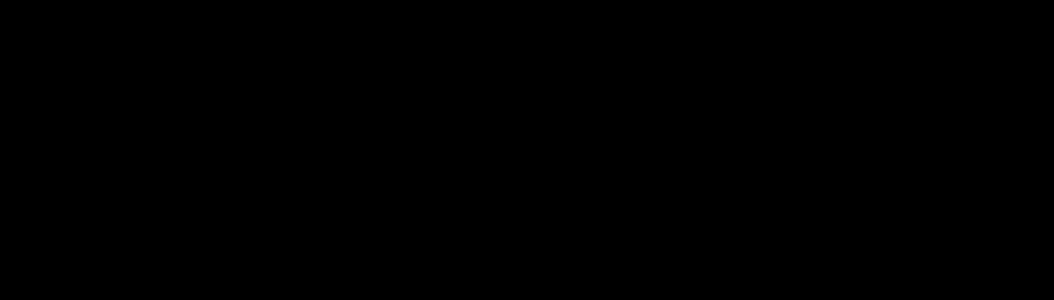
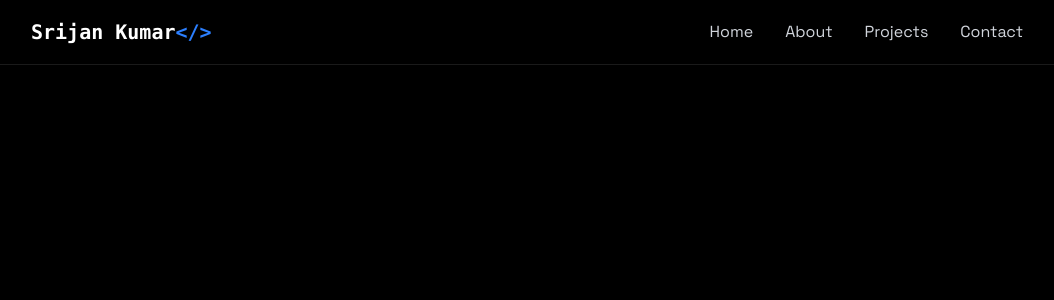
Before and after one commit to SRIJAN-KUMAR7/srijan-portfolio, a React (Vite) app: page / in a window 1280 px wide. Shown: the top 300 px of the page, without its empty margins (113-1167 px from the left). Built offline with nearby package versions, Linux system fonts and the light colour scheme.

Commit message:
added mobile menu

```diff
--- a/src/App.jsx
+++ b/src/App.jsx
@@ -1,15 +1,18 @@
 import React, { useState } from 'react'
 import { LoadingScreen } from './components/LoadingScreen'
+import { MobileMenu } from './components/MobileMenu'
 import "./index.css"
 import { Navbar } from './components/Navbar'
 
 const App = () => {
   const[isLoaded,setIsLoaded]=useState(false)
+  const[menuOpen,setMenuOpen]=useState(false)
   return (
     <>
       {!isLoaded && <LoadingScreen onComplete={()=>setIsLoaded(true)}/>}
         <div className={`min-h-screen transition-opacity duration-700 ${isLoaded ? "opacity-100": "opacity-0"} bg-black text-gray-100` }>
-          {/* <Navbar/>      */}
+          <Navbar menuOpen={menuOpen} setMenuOpen={setMenuOpen}/>
+        <MobileMenu menuOpen={menuOpen} setMenuOpen={setMenuOpen}/>
         </div>
     </>
   )
--- a/src/components/LoadingScreen.jsx
+++ b/src/components/LoadingScreen.jsx
@@ -15,7 +15,7 @@
 
       setTimeout(()=>{
         onComplete();
-      },1000)
+      },800)
     }
   }, 100);
   return () => clearInterval(interval);
--- /dev/null
+++ b/src/components/MobileMenu.jsx
@@ -0,0 +1,74 @@
+
+import React from "react";
+import { useEffect } from "react";
+
+export const MobileMenu = ({ menuOpen, setMenuOpen }) => {
+  return (
+    <div
+      className={`fixed top-0 left-0 w-full bg-[rgba(10,10,10,0.8)] z-40 flex flex-col items-center justify-center
+                     transition-all duration-300 ease-in-out
+
+                     ${
+                       menuOpen
+                         ? "h-screen opacity-100 pointer-events-auto"
+                         : "h-0 opacity-0 pointer-events-none"
+                     }
+                   `}
+    >
+      <button
+        onClick={() => setMenuOpen(false)}
+        className="absolute top-6 right-6 text-white text-3xl focus:outline-none cursor-pointer"
+        aria-label="Close Menu"
+      >
+        &times;
+      </button>
+
+      <a
+        href="#home"
+        onClick={() => setMenuOpen(false)}
+        className={`text-2xl font-semibold text-white my-4 transform transition-transform duration-300
+                    ${
+                      menuOpen
+                        ? "opacity-100 translate-y-0"
+                        : "opacity-0 translate-y-5"
+                    }
+            `}
+      >
+        Home
+      </a>
+      <a
+        href="#about"
+        onClick={() => setMenuOpen(false)}
+        className={`text-2xl font-semibold text-white my-4 transform transition-transform duration-300
+            ${
+              menuOpen ? "opacity-100 translate-y-0" : "opacity-0 translate-y-5"
+            }
+    `}
+      >
+        About
+      </a>
+      <a
+        href="#projects"
+        onClick={() => setMenuOpen(false)}
+        className={`text-2xl font-semibold text-white my-4 transform transition-transform duration-300
+            ${
+              menuOpen ? "opacity-100 translate-y-0" : "opacity-0 translate-y-5"
+            }
+    `}
+      >
+        Projects
+      </a>
+      <a
+        href="#contact"
+        onClick={() => setMenuOpen(false)}
+        className={`text-2xl font-semibold text-white my-4 transform transition-transform duration-300
+            ${
+              menuOpen ? "opacity-100 translate-y-0" : "opacity-0 translate-y-5"
+            }
+    `}
+      >
+        Contact
+      </a>
+    </div>
+  );
+};
--- a/src/components/Navbar.jsx
+++ b/src/components/Navbar.jsx
@@ -1,12 +1,38 @@
-import React from "react"
-export const Navbar=()=>{
+import React, { useEffect } from "react"
+export const Navbar=({menuOpen,setMenuOpen})=>{
 
-
+    useEffect(()=>{
+        document.body.style.overflow=menuOpen?"hidden":""
+    })
     return(
     <nav className="fixed top-0 w-full z-40 bg-[rgba(10, 10, 10, 0.8)] backdrop-blur-lg border-b border-white/10 shadow-lg">
     <div className="max-w-5xl mx-auto px-4">
           <div  className="flex justify-between items-center h-16">
+            <a href="#home" className="font-mono text-xl font-bold text-white">Srijan Kumar<span className="text-blue-500">&lt;/&gt;</span></a>
 
+
+           <div className="w-7 h-5 relative cursor-pointer z-40 md:hidden" onClick={() => setMenuOpen(prev => !prev)}>
+                 &#9776;
+          </div>
+
+            <div className="hidden md:flex items-center space-x-8">
+                <a href="#home" className="text-gray-300 hover:text-white transition-colors">
+                    {" "}
+                    Home{" "}
+                </a>
+                 <a href="#about" className="text-gray-300 hover:text-white transition-colors">
+                   {" "}
+                   About{" "}
+                </a>
+                 <a href="#projects" className="text-gray-300 hover:text-white transition-colors">
+                    {" "}
+                    Projects{" "}
+                </a>
+                 <a href="#contact" className="text-gray-300 hover:text-white transition-colors">
+                    {" "}
+                    Contact{" "}
+                </a>
+            </div>
           </div>
     </div>
     </nav>
```
Also changed, not shown: src/assets/Screenshot_2025-06-08_105052-removebg-preview.png (added).
